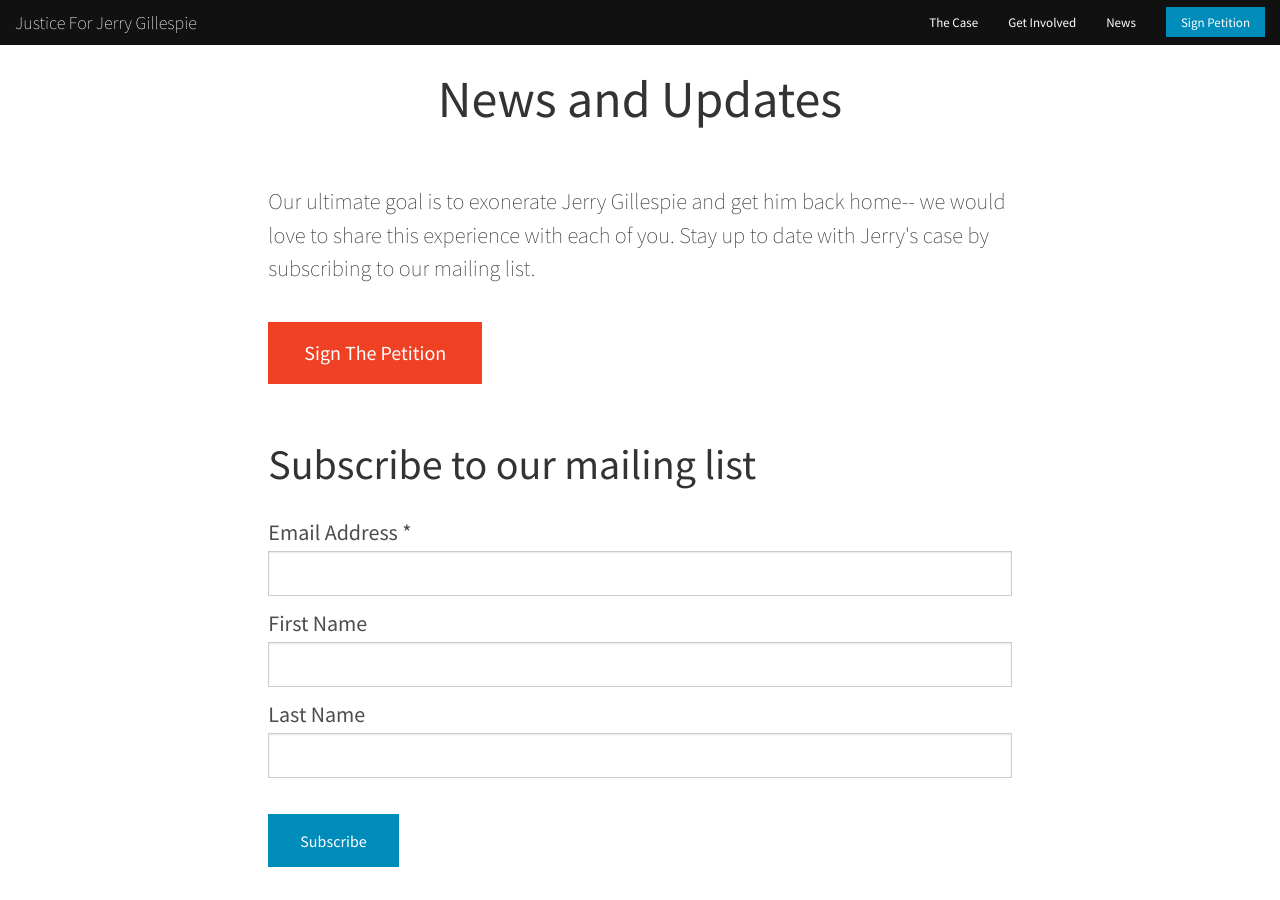
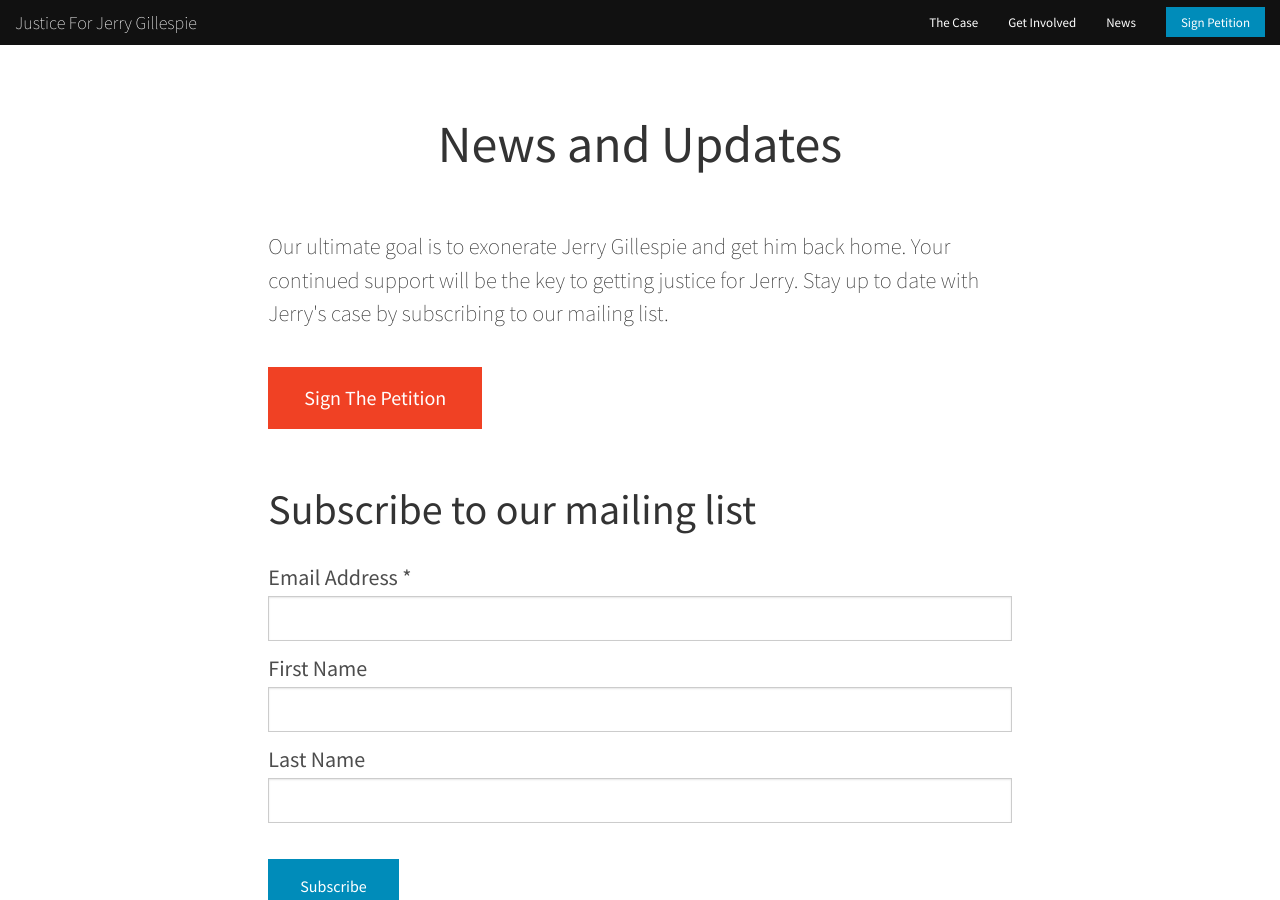
Before and after one commit to eddywashere/jnj, a Jekyll site: the page built from news.html, in a window 1280 px wide and 900 px high. Built offline with Jekyll 4.4.1, drawn with Linux system fonts in a browser that asks for light colours; nearby versions of some CDN libraries; comment, search, counter and statistics services are not loaded.

Commit message:
Update news.html

```diff
--- a/news.html
+++ b/news.html
@@ -7,7 +7,7 @@
   <div class="row">
     <div class="small-12 medium-9 small-centered large-8 columns">
       <h1 class="text-center featured-text small-margin-bottom">News and Updates</h1>
-      <p>Our ultimate goal is to exonerate Jerry Gillespie and get him back home-- we would love to share this experience with each of you. Stay up to date with Jerry's case by subscribing to our mailing list.</p>
+      <p>Our ultimate goal is to exonerate Jerry Gillespie and get him back home. Your continued support will be the key to getting justice for Jerry. Stay up to date with Jerry's case by subscribing to our mailing list.</p>
       <p class="inline-block"><a href="#" class="large button alert">Sign The Petition</a></p>
       <!-- Begin MailChimp Signup Form -->
       <div id="mc_embed_signup">
```
